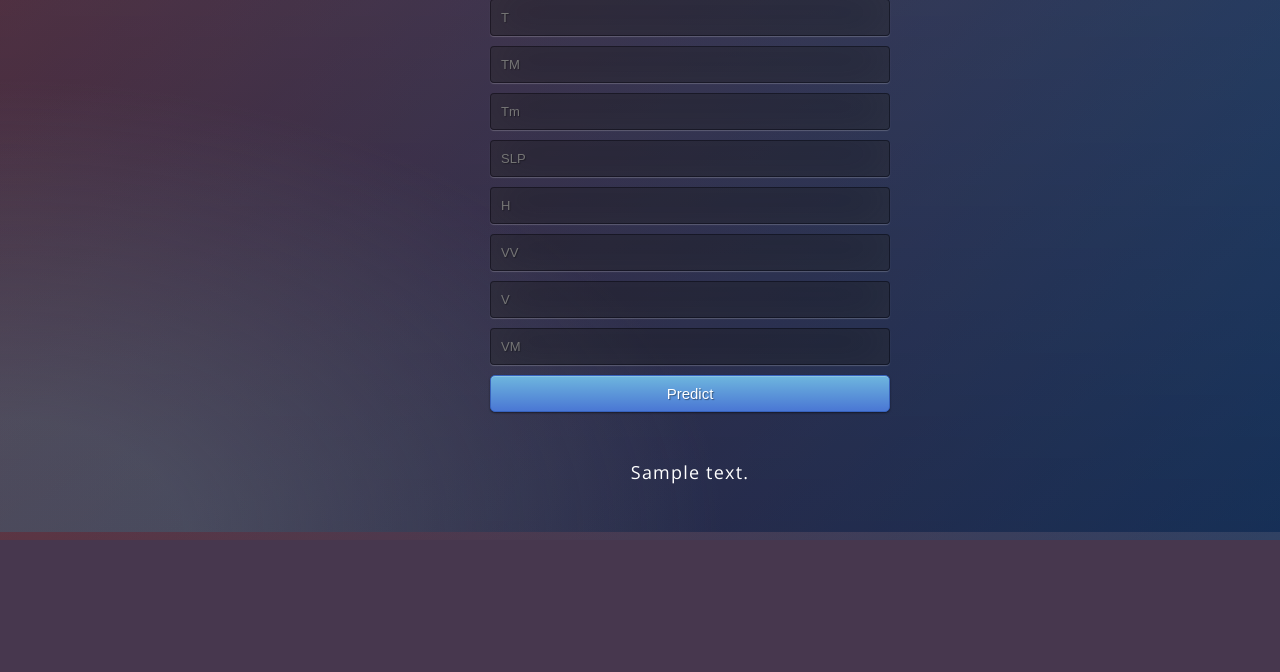
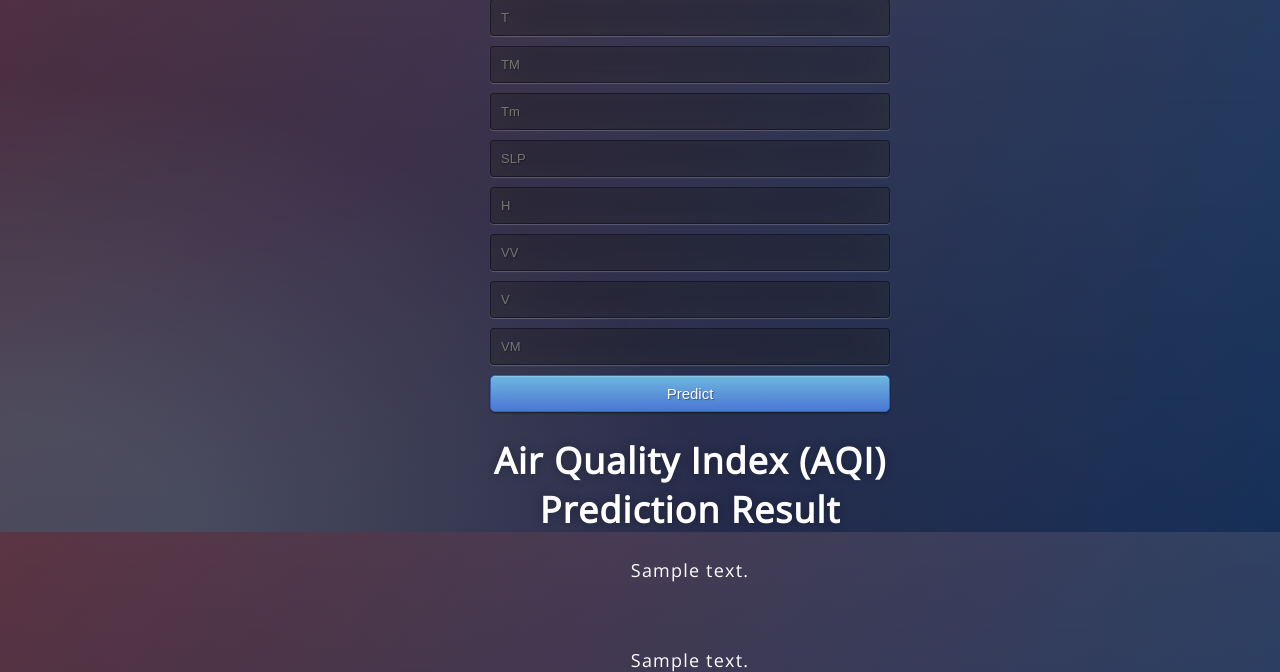
Before and after one commit to manan-dude/AirQualityIndex, a Flask app: template templates/index.html in a window 1280 px wide. Shown: the part 268-940 px from the top of the page. Before the commit the page ends 808 px from the top, so only its background shows below. Run offline with Flask 2, Linux system fonts and the light colour scheme; the template is opened without the code that fills it: most values are stand-ins (such as "Sample title", 1, 10 or a date in 2020); parts of the project's set-up code (start-up, migrations or seed data) failed here and were passed over.

Commit message:
Update index.html

```diff
--- a/templates/index.html
+++ b/templates/index.html
@@ -28,6 +28,9 @@
       <button type="submit" class="btn btn-primary btn-block btn-large">Predict</button>
     </form>
 
+     <h1>Air Quality Index (AQI) Prediction Result</h1>
+    <p class="result-text">{{ prediction_text }}</p>
+
     <br>
     <br>
     {{ prediction_text }}
```
